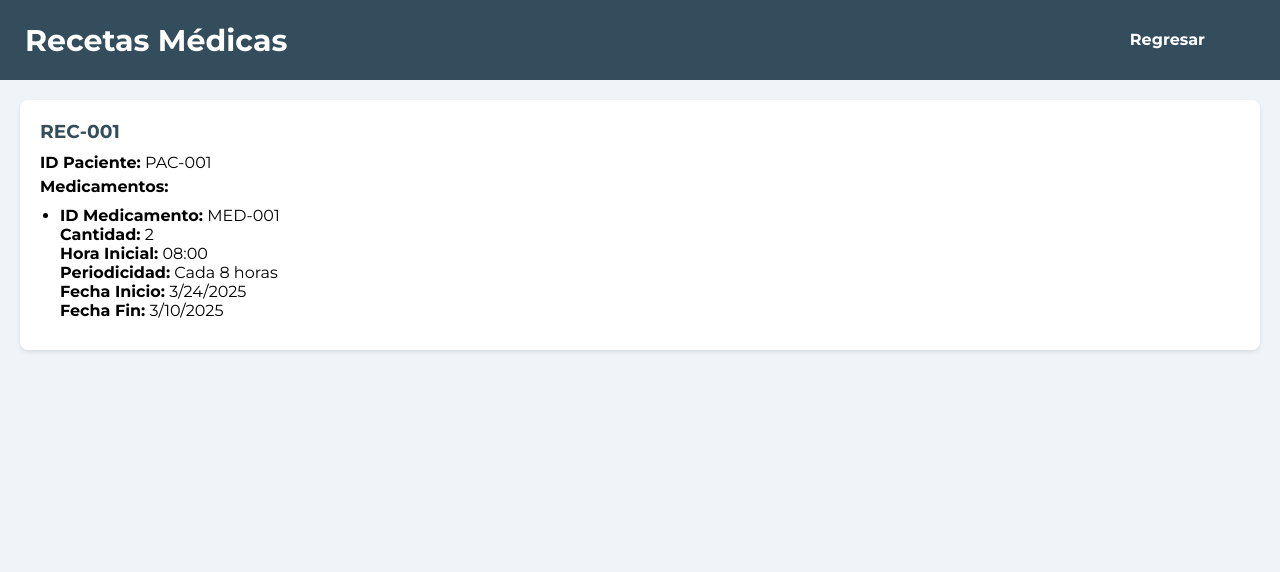
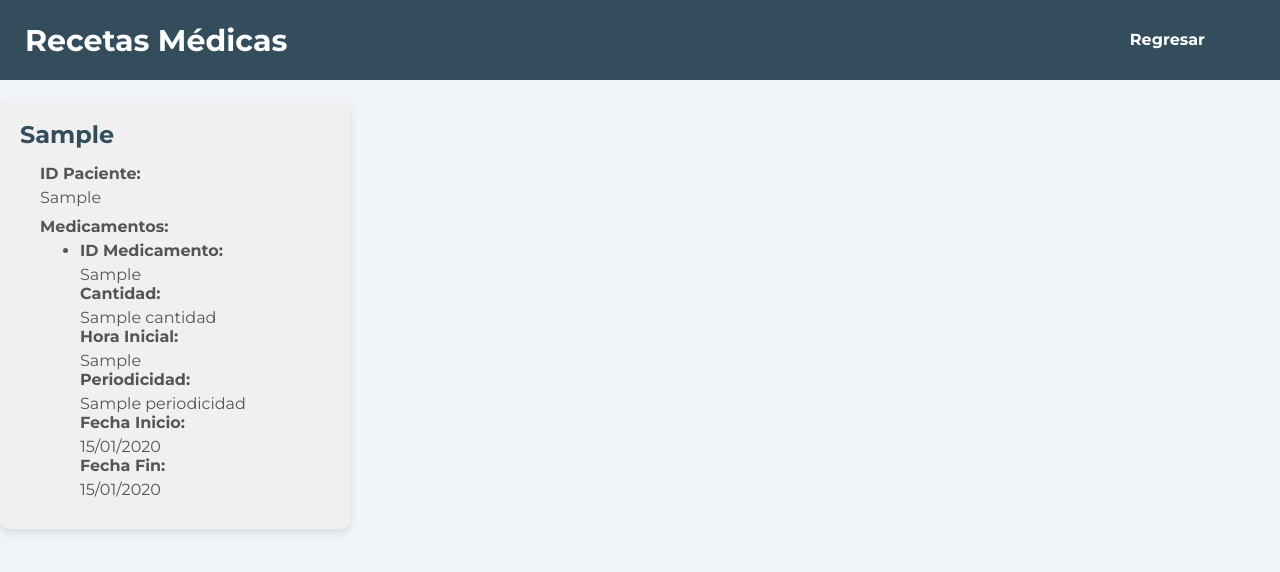
Before and after one commit to CarToCare/PharmaGo, a Django app: page /recetas/ in a window 1280 px wide. Shown: the top 572 px of the page. Run offline with Django 5.2, Linux system fonts and the light colour scheme; tables that the repository leaves empty hold one stand-in row (values such as "Sample post"); a database or web service that is not in the repository returns one stand-in record (values such as "Sample title"); some libraries are stand-ins or nearby versions.

Commit message:
mediacamentos y recetas conectados a la base

```diff
--- a/ourproyecto/pag/static/recetas.css
+++ b/ourproyecto/pag/static/recetas.css
@@ -59,34 +59,39 @@ body {
     color: #85c1e9;
 }
 
-.recetas-container {
+.card {
+    background-color: #f0f0f0;
+    border-radius: 10px;
     padding: 20px;
-    display: flex;
-    flex-direction: column;
-    gap: 20px;
+    margin: 20px 0;
+    box-shadow: 0 4px 8px rgba(0, 0, 0, 0.1);
+    max-width: 350px;
+    font-family: 'Montserrat', sans-serif;
 }
 
-.receta {
-    background-color: #fff;
-    padding: 20px;
-    border-radius: 8px;
-    box-shadow: 0 2px 4px rgba(0, 0, 0, 0.1);
-}
-
-.receta h3 {
-    margin-bottom: 10px;
+.card .title {
+    font-size: 1.5em;
+    font-weight: bold;
+    margin-bottom: 15px;
     color: #344D5D;
 }
 
-.receta p {
-    margin: 5px 0;
-}
-
-.receta ul {
-    margin: 10px 0;
+.card .field {
+    margin-bottom: 10px;
+    color: #555;
     padding-left: 20px;
 }
 
-.receta ul li {
-    margin: 5px 0;
+.card .field strong {
+    display: block;
+    font-weight: bold;
+    margin-bottom: 5px;
 }
+
+.card .field ul {
+    padding-left: 40px;
+}
+
+.card .field li {
+    margin-bottom: 10px;
+}
--- a/ourproyecto/pag/templates/inicio.html
+++ b/ourproyecto/pag/templates/inicio.html
@@ -100,7 +100,7 @@
         </div>
 
         <div class="footer-bottom">
-            <p>&copy; 2025 PharmaGo. Todos los derechos reservados. Diseñado por <span>name empresa</span></p>
+            <p>&copy; 2025 PharmaGo. Todos los derechos reservados. Diseñado por <strong>Vet To Care</strong></p>
         </div>
     </footer>
 
--- a/ourproyecto/pag/templates/recetas.html
+++ b/ourproyecto/pag/templates/recetas.html
@@ -5,15 +5,15 @@
     <meta http-equiv="X-UA-Compatible" content="IE=edge">
     <meta name="viewport" content="width=device-width, initial-scale=1">
 
-    {% load static %}
-
     <link rel="preconnect" href="https://fonts.googleapis.com">
     <link rel="preconnect" href="https://fonts.gstatic.com" crossorigin>
     <link href="https://fonts.googleapis.com/css2?family=Montserrat:ital,wght@0,100..900;1,100..900&display=swap" rel="stylesheet">
 
-    <link rel="icon" type="image/png" href="{% static 'im.png' %}">
+    <link rel="icon" type="image/png" href="im.png">
     <link rel="stylesheet" href="https://cdnjs.cloudflare.com/ajax/libs/font-awesome/6.6.0/css/all.min.css">
     <script src="https://unpkg.com/boxicons@2.1.4/dist/boxicons.js"></script>
+
+    {% load static %}
     <link rel="stylesheet" href="{% static 'recetas.css' %}">
 
     <title>PharmaGo</title>
@@ -29,62 +29,30 @@
         </ul>
     </div>
 
-    <div class="recetas-container">
-
+    {% for receta in recetas %}
+    <div class="card">
+        <div class="title">{{ receta.idReceta }}</div>
+        <div class="field">
+            <strong>ID Paciente:</strong> {{ receta.idPaciente }}
+        </div>
+        <div class="field">
+            <strong>Medicamentos:</strong>
+            <ul>
+                {% for med in receta.medicamentos %}
+                <li>
+                    <strong>ID Medicamento:</strong> {{ med.idMedicamento }}<br>
+                    <strong>Cantidad:</strong> {{ med.cantidad }}<br>
+                    <strong>Hora Inicial:</strong> {{ med.horaInicial }}<br>
+                    <strong>Periodicidad:</strong> {{ med.periodicidad }}<br>
+                    <strong>Fecha Inicio:</strong> {{ med.fechaInicio|date:"d/m/Y" }}<br>
+                    <strong>Fecha Fin:</strong> {{ med.fechaFin|date:"d/m/Y" }}
+                </li>
+                {% endfor %}
+            </ul>
+        </div>
     </div>
+    {% endfor %}
 </div>
-
-<script>
-    //simulacion
-    const recetas = [
-        {
-            idReceta: "REC-001",
-            idPaciente: "PAC-001",
-            medicamentos: [
-                {
-                    idMedicamento: "MED-001",
-                    cantidad: 2,
-                    horaInicial: "08:00",
-                    periodicidad: "Cada 8 horas",
-                    fechaInicio: new Date(),
-                    fechaFin: new Date("2025-03-10")
-                }
-            ]
-        }
-    ];
-
-    function renderRecetas() {
-        const container = document.querySelector('.recetas-container');
-        container.innerHTML = '';
-
-        recetas.forEach(receta => {
-            const recetaDiv = document.createElement('div');
-            recetaDiv.className = 'receta';
-
-            recetaDiv.innerHTML = `
-                <h3> ${receta.idReceta}</h3>
-                <p><strong>ID Paciente:</strong> ${receta.idPaciente}</p>
-                <h4>Medicamentos:</h4>
-                <ul>
-                    ${receta.medicamentos.map(med => `
-                        <li>
-                            <strong>ID Medicamento:</strong> ${med.idMedicamento}<br>
-                            <strong>Cantidad:</strong> ${med.cantidad}<br>
-                            <strong>Hora Inicial:</strong> ${med.horaInicial}<br>
-                            <strong>Periodicidad:</strong> ${med.periodicidad}<br>
-                            <strong>Fecha Inicio:</strong> ${new Date(med.fechaInicio).toLocaleDateString()}<br>
-                            <strong>Fecha Fin:</strong> ${new Date(med.fechaFin).toLocaleDateString()}
-                        </li>
-                    `).join('')}
-                </ul>
-            `;
-
-            container.appendChild(recetaDiv);
-        });
-    }
-
-    document.addEventListener('DOMContentLoaded', renderRecetas);
-</script>
 
 </body>
 </html>
--- a/ourproyecto/pag/views.py
+++ b/ourproyecto/pag/views.py
@@ -1,7 +1,7 @@
 from django.shortcuts import render, HttpResponse
 from django.contrib.auth.models import User
 from django.contrib.auth import authenticate
-from .models import usuarios_coll, proto_coll, entregas_coll
+from .models import usuarios_coll, proto_coll, entregas_coll, recetas_coll, med_coll
 from .db import getOnePaciente, getPacientes
 
 # Create your views here.
@@ -24,7 +24,8 @@ def proto(request):
     return render(request, 'proto.html',{'proto':p[0]})
 
 def medicamentos(request):
-    return render(request, 'medicamentos.html')
+    med = med_coll.find()
+    return render(request, 'medicamentos.html', {'medicamentos': med})
 
 def pacientes(request):
     pc=getPacientes()
@@ -61,4 +62,5 @@ def registro(request):
     return render(request, 'registro.html')
 
 def recetas(request):
-    return render(request, 'recetas.html')
+    r = recetas_coll.find()
+    return render(request, 'recetas.html', {'recetas': r})
```
Also changed, not shown: ourproyecto/pag/templates/medicamentos.html (+35 -64 lines).
